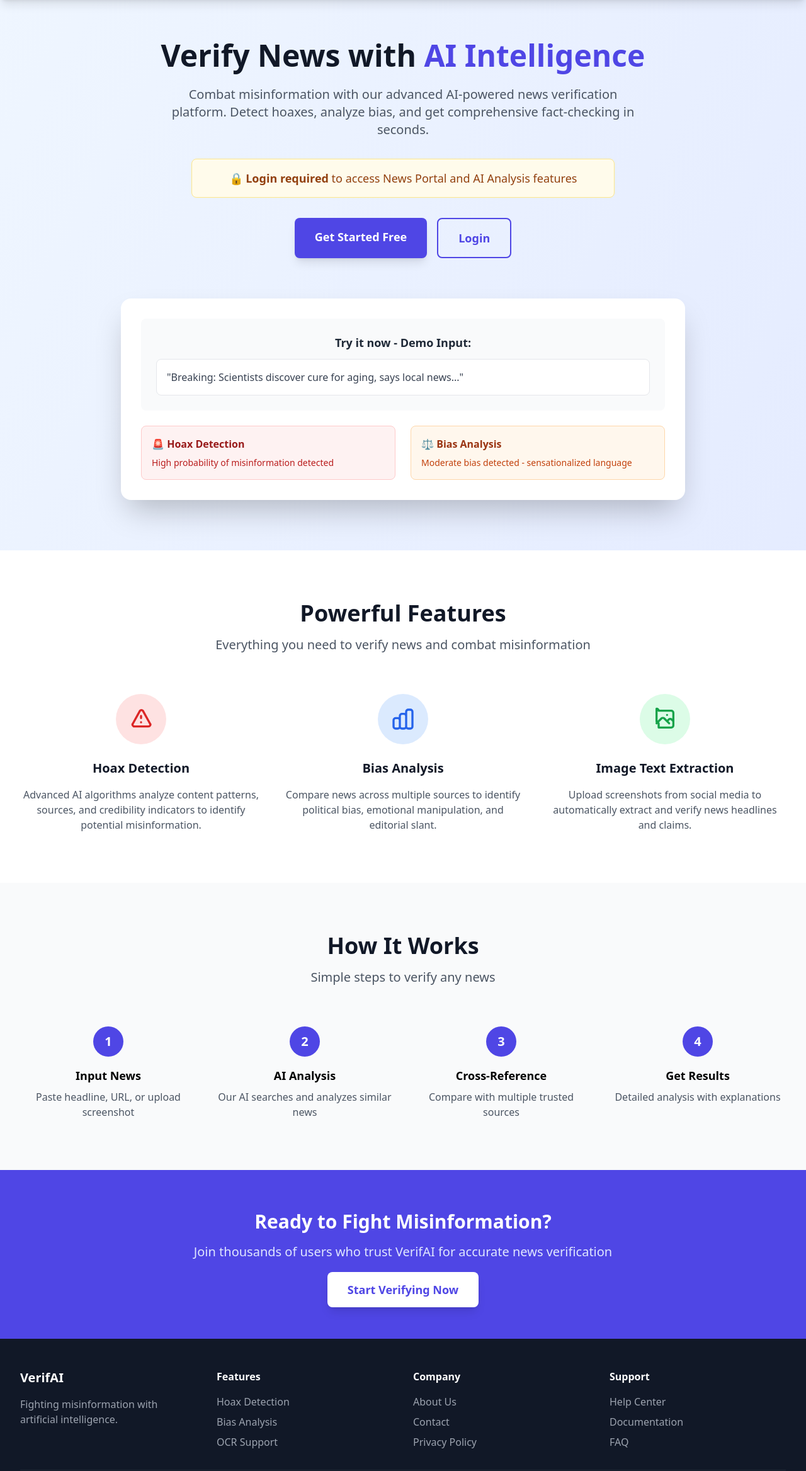
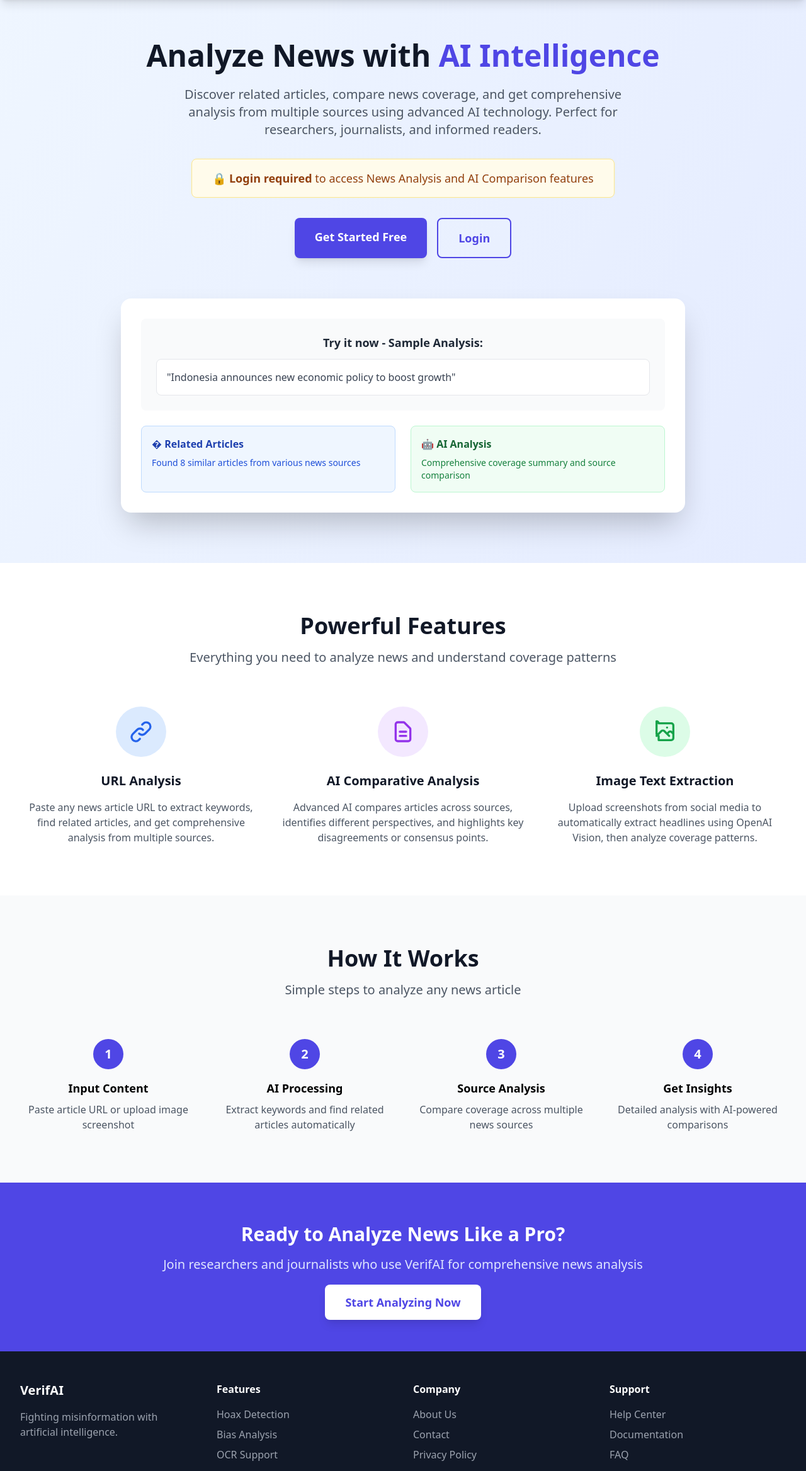
Before and after one commit to 2021HUMMM/BUFFTECHBROS, a Django app: page / in a window 1280 px wide. Shown: the part 65-2401 px from the top of the page at 63% size. Run offline with Django 5.2, Linux system fonts and the light colour scheme; some libraries are stand-ins or nearby versions.

Commit message:
feat: refined landing page

```diff
--- a/main/templates/landing.html
+++ b/main/templates/landing.html
@@ -17,17 +17,17 @@
     <div class="max-w-7xl mx-auto px-4 sm:px-6 lg:px-8 pt-16 pb-20">
       <div class="text-center">
         <h1 class="text-5xl font-bold text-gray-900 mb-6">
-          Verify News with <span class="text-indigo-600">AI Intelligence</span>
+          Analyze News with <span class="text-indigo-600">AI Intelligence</span>
         </h1>
         <p class="text-xl text-gray-600 mb-8 max-w-3xl mx-auto">
-          Combat misinformation with our advanced AI-powered news verification platform.
-          Detect hoaxes, analyze bias, and get comprehensive fact-checking in seconds.
+          Discover related articles, compare news coverage, and get comprehensive analysis
+          from multiple sources using advanced AI technology. Perfect for researchers, journalists, and informed readers.
         </p>
 
         {% if not user.is_authenticated %}
         <div class="bg-amber-50 border border-amber-200 rounded-lg p-4 mb-8 max-w-2xl mx-auto">
           <p class="text-amber-800 text-lg">
-            🔒 <strong>Login required</strong> to access News Portal and AI Analysis features
+            🔒 <strong>Login required</strong> to access News Analysis and AI Comparison features
           </p>
         </div>
         {% endif %}
@@ -35,7 +35,7 @@
         <div class="flex flex-col sm:flex-row gap-4 justify-center mb-16">
           {% if user.is_authenticated %}
           <a href="{% url 'news_portal:show_news' %}" class="bg-indigo-600 text-white px-8 py-4 rounded-lg text-lg font-semibold hover:bg-indigo-700 transition duration-200 shadow-lg">
-            Go to News Portal
+            Start Analyzing News
           </a>
           {% else %}
           <a href="{% url 'authentication:register' %}" class="bg-indigo-600 text-white px-8 py-4 rounded-lg text-lg font-semibold hover:bg-indigo-700 transition duration-200 shadow-lg">
@@ -50,19 +50,19 @@
         <!-- Demo Preview -->
         <div class="bg-white rounded-2xl shadow-2xl p-8 max-w-4xl mx-auto">
           <div class="bg-gray-50 rounded-lg p-6 mb-6">
-            <h3 class="text-lg font-semibold text-gray-800 mb-3">Try it now - Demo Input:</h3>
+            <h3 class="text-lg font-semibold text-gray-800 mb-3">Try it now - Sample Analysis:</h3>
             <div class="bg-white border border-gray-200 rounded-lg p-4 text-left">
-              <p class="text-gray-700">"Breaking: Scientists discover cure for aging, says local news..."</p>
+              <p class="text-gray-700">"Indonesia announces new economic policy to boost growth"</p>
             </div>
           </div>
           <div class="grid md:grid-cols-2 gap-6 text-left">
-            <div class="bg-red-50 border border-red-200 rounded-lg p-4">
-              <h4 class="font-semibold text-red-800 mb-2">🚨 Hoax Detection</h4>
-              <p class="text-red-700 text-sm">High probability of misinformation detected</p>
+            <div class="bg-blue-50 border border-blue-200 rounded-lg p-4">
+              <h4 class="font-semibold text-blue-800 mb-2">� Related Articles</h4>
+              <p class="text-blue-700 text-sm">Found 8 similar articles from various news sources</p>
             </div>
-            <div class="bg-orange-50 border border-orange-200 rounded-lg p-4">
-              <h4 class="font-semibold text-orange-800 mb-2">⚖️ Bias Analysis</h4>
-              <p class="text-orange-700 text-sm">Moderate bias detected - sensationalized language</p>
+            <div class="bg-green-50 border border-green-200 rounded-lg p-4">
+              <h4 class="font-semibold text-green-800 mb-2">🤖 AI Analysis</h4>
+              <p class="text-green-700 text-sm">Comprehensive coverage summary and source comparison</p>
             </div>
           </div>
         </div>
@@ -74,33 +74,33 @@
       <div class="max-w-7xl mx-auto px-4 sm:px-6 lg:px-8">
         <div class="text-center mb-16">
           <h2 class="text-4xl font-bold text-gray-900 mb-4">Powerful Features</h2>
-          <p class="text-xl text-gray-600">Everything you need to verify news and combat misinformation</p>
+          <p class="text-xl text-gray-600">Everything you need to analyze news and understand coverage patterns</p>
         </div>
 
         <div class="grid md:grid-cols-3 gap-8">
-          <!-- Hoax Detection -->
-          <div class="text-center group">
-            <div class="bg-red-100 rounded-full w-20 h-20 flex items-center justify-center mx-auto mb-6 group-hover:bg-red-200 transition duration-200">
-              <svg class="w-10 h-10 text-red-600" fill="none" stroke="currentColor" viewBox="0 0 24 24">
-                <path stroke-linecap="round" stroke-linejoin="round" stroke-width="2" d="M12 9v2m0 4h.01m-6.938 4h13.856c1.54 0 2.502-1.667 1.732-2.5L13.732 4c-.77-.833-1.964-.833-2.732 0L4.082 16.5c-.77.833.192 2.5 1.732 2.5z"></path>
-              </svg>
-            </div>
-            <h3 class="text-xl font-semibold text-gray-900 mb-4">Hoax Detection</h3>
-            <p class="text-gray-600">Advanced AI algorithms analyze content patterns, sources, and credibility indicators to identify potential misinformation.</p>
-          </div>
-
-          <!-- Bias Analysis -->
+          <!-- URL Analysis -->
           <div class="text-center group">
             <div class="bg-blue-100 rounded-full w-20 h-20 flex items-center justify-center mx-auto mb-6 group-hover:bg-blue-200 transition duration-200">
               <svg class="w-10 h-10 text-blue-600" fill="none" stroke="currentColor" viewBox="0 0 24 24">
-                <path stroke-linecap="round" stroke-linejoin="round" stroke-width="2" d="M9 19v-6a2 2 0 00-2-2H5a2 2 0 00-2 2v6a2 2 0 002 2h2a2 2 0 002-2zm0 0V9a2 2 0 012-2h2a2 2 0 012 2v10m-6 0a2 2 0 002 2h2a2 2 0 002-2m0 0V5a2 2 0 012-2h2a2 2 0 012 2v14a2 2 0 01-2 2h-2a2 2 0 01-2-2z"></path>
+                <path stroke-linecap="round" stroke-linejoin="round" stroke-width="2" d="M13.828 10.172a4 4 0 00-5.656 0l-4 4a4 4 0 105.656 5.656l1.102-1.101m-.758-4.899a4 4 0 005.656 0l4-4a4 4 0 00-5.656-5.656l-1.1 1.1"></path>
               </svg>
             </div>
-            <h3 class="text-xl font-semibold text-gray-900 mb-4">Bias Analysis</h3>
-            <p class="text-gray-600">Compare news across multiple sources to identify political bias, emotional manipulation, and editorial slant.</p>
+            <h3 class="text-xl font-semibold text-gray-900 mb-4">URL Analysis</h3>
+            <p class="text-gray-600">Paste any news article URL to extract keywords, find related articles, and get comprehensive analysis from multiple sources.</p>
           </div>
 
-          <!-- OCR Support -->
+          <!-- AI Comparative Analysis -->
+          <div class="text-center group">
+            <div class="bg-purple-100 rounded-full w-20 h-20 flex items-center justify-center mx-auto mb-6 group-hover:bg-purple-200 transition duration-200">
+              <svg class="w-10 h-10 text-purple-600" fill="none" stroke="currentColor" viewBox="0 0 24 24">
+                <path stroke-linecap="round" stroke-linejoin="round" stroke-width="2" d="M9 12h6m-6 4h6m2 5H7a2 2 0 01-2-2V5a2 2 0 012-2h5.586a1 1 0 01.707.293l5.414 5.414a1 1 0 01.293.707V19a2 2 0 01-2 2z"></path>
+              </svg>
+            </div>
+            <h3 class="text-xl font-semibold text-gray-900 mb-4">AI Comparative Analysis</h3>
+            <p class="text-gray-600">Advanced AI compares articles across sources, identifies different perspectives, and highlights key disagreements or consensus points.</p>
+          </div>
+
+          <!-- Image Text Extraction -->
           <div class="text-center group">
             <div class="bg-green-100 rounded-full w-20 h-20 flex items-center justify-center mx-auto mb-6 group-hover:bg-green-200 transition duration-200">
               <svg class="w-10 h-10 text-green-600" fill="none" stroke="currentColor" viewBox="0 0 24 24">
@@ -108,7 +108,7 @@
               </svg>
             </div>
             <h3 class="text-xl font-semibold text-gray-900 mb-4">Image Text Extraction</h3>
-            <p class="text-gray-600">Upload screenshots from social media to automatically extract and verify news headlines and claims.</p>
+            <p class="text-gray-600">Upload screenshots from social media to automatically extract headlines using OpenAI Vision, then analyze coverage patterns.</p>
           </div>
         </div>
       </div>
@@ -119,32 +119,32 @@
       <div class="max-w-7xl mx-auto px-4 sm:px-6 lg:px-8">
         <div class="text-center mb-16">
           <h2 class="text-4xl font-bold text-gray-900 mb-4">How It Works</h2>
-          <p class="text-xl text-gray-600">Simple steps to verify any news</p>
+          <p class="text-xl text-gray-600">Simple steps to analyze any news article</p>
         </div>
 
         <div class="grid md:grid-cols-4 gap-8">
           <div class="text-center">
             <div class="bg-indigo-600 text-white rounded-full w-12 h-12 flex items-center justify-center mx-auto mb-4 text-xl font-bold">1</div>
-            <h3 class="text-lg font-semibold mb-2">Input News</h3>
-            <p class="text-gray-600">Paste headline, URL, or upload screenshot</p>
+            <h3 class="text-lg font-semibold mb-2">Input Content</h3>
+            <p class="text-gray-600">Paste article URL or upload image screenshot</p>
           </div>
 
           <div class="text-center">
             <div class="bg-indigo-600 text-white rounded-full w-12 h-12 flex items-center justify-center mx-auto mb-4 text-xl font-bold">2</div>
-            <h3 class="text-lg font-semibold mb-2">AI Analysis</h3>
-            <p class="text-gray-600">Our AI searches and analyzes similar news</p>
+            <h3 class="text-lg font-semibold mb-2">AI Processing</h3>
+            <p class="text-gray-600">Extract keywords and find related articles automatically</p>
           </div>
 
           <div class="text-center">
             <div class="bg-indigo-600 text-white rounded-full w-12 h-12 flex items-center justify-center mx-auto mb-4 text-xl font-bold">3</div>
-            <h3 class="text-lg font-semibold mb-2">Cross-Reference</h3>
-            <p class="text-gray-600">Compare with multiple trusted sources</p>
+            <h3 class="text-lg font-semibold mb-2">Source Analysis</h3>
+            <p class="text-gray-600">Compare coverage across multiple news sources</p>
           </div>
 
           <div class="text-center">
             <div class="bg-indigo-600 text-white rounded-full w-12 h-12 flex items-center justify-center mx-auto mb-4 text-xl font-bold">4</div>
-            <h3 class="text-lg font-semibold mb-2">Get Results</h3>
-            <p class="text-gray-600">Detailed analysis with explanations</p>
+            <h3 class="text-lg font-semibold mb-2">Get Insights</h3>
+            <p class="text-gray-600">Detailed analysis with AI-powered comparisons</p>
           </div>
         </div>
       </div>
@@ -153,10 +153,10 @@
     <!-- CTA Section -->
     <div class="bg-indigo-600 py-16">
       <div class="max-w-4xl mx-auto text-center px-4 sm:px-6 lg:px-8">
-        <h2 class="text-3xl font-bold text-white mb-4">Ready to Fight Misinformation?</h2>
-        <p class="text-xl text-indigo-100 mb-8">Join thousands of users who trust VerifAI for accurate news verification</p>
+        <h2 class="text-3xl font-bold text-white mb-4">Ready to Analyze News Like a Pro?</h2>
+        <p class="text-xl text-indigo-100 mb-8">Join researchers and journalists who use VerifAI for comprehensive news analysis</p>
         <a href="{% url 'authentication:register' %}" class="bg-white text-indigo-600 px-8 py-4 rounded-lg text-lg font-semibold hover:bg-gray-100 transition duration-200 shadow-lg">
-          Start Verifying Now
+          Start Analyzing Now
         </a>
       </div>
     </div>
--- a/main/views.py
+++ b/main/views.py
@@ -16,10 +16,7 @@ client = openai.OpenAI(api_key=settings.OPENAI_API_KEY)
 # Page Navigator
 def main_page(request):
     # Redirect based on authentication status
-    if request.user.is_authenticated:
-        return redirect('main:show_main')
-    else:
-        return render(request, 'landing.html')
+    return render(request, 'landing.html')
 
 def show_main(request):
     text_result = None
```
